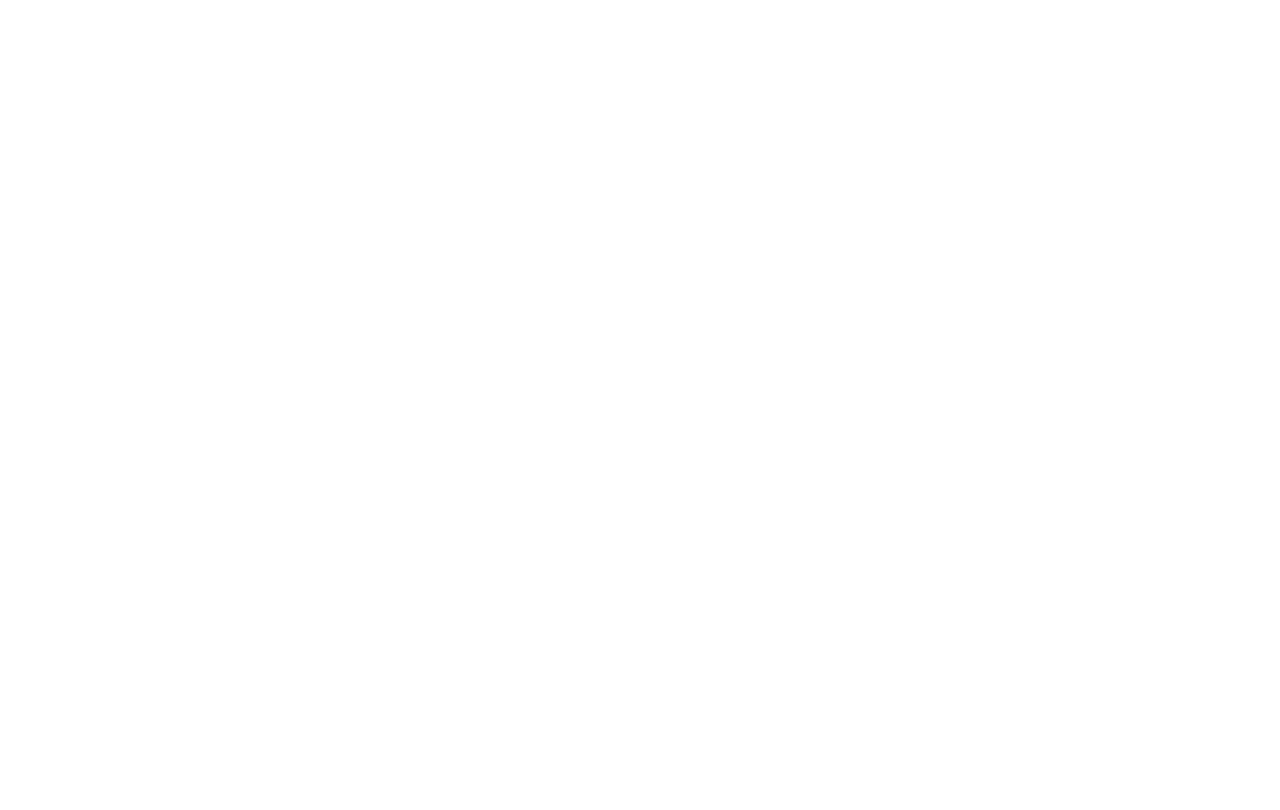
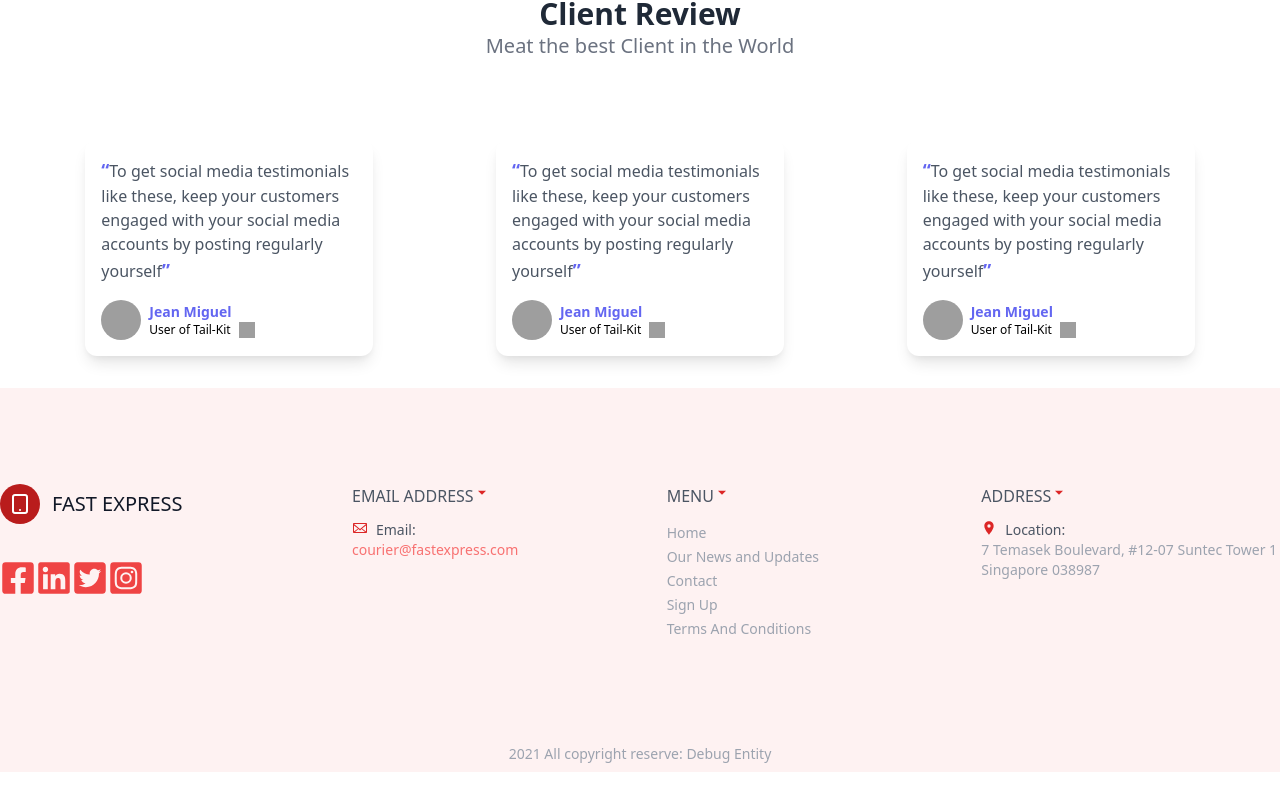
Before and after one commit to debuger317/Fast-Express, a React (Create React App) app in the folder frontend/: page / in a window 1280 px wide. Shown: the part 1394-2204 px from the top of the page. Before the commit the page ends 1004 px from the top, so only its background shows below. Built offline with nearby package versions, Linux system fonts and the light colour scheme; grey boxes are pictures that could not be loaded.

Commit message:
Footer updated

```diff
--- a/frontend/package.json
+++ b/frontend/package.json
@@ -7,8 +7,8 @@
     "@testing-library/jest-dom": "^5.14.1",
     "@testing-library/react": "^11.2.7",
     "@testing-library/user-event": "^12.8.3",
+    "mdbreact": "^5.1.0",
     "node-sass": "^6.0.1",
-    "mdbreact": "^5.1.0",
     "react": "^17.0.2",
     "react-dom": "^17.0.2",
     "react-icons": "^4.2.0",
--- a/frontend/src/App.js
+++ b/frontend/src/App.js
@@ -3,13 +3,16 @@
 import Navbar from './component/header/sub-component/nav-bar/Navbar';
 import Support from './component/support/Support';
 import Review from './component/reviews/Review.jsx';
+import OurMission from './component/our-mission/OurMission';
 
 const App = () => {
   return (
     <div className="App">
       <Navbar/>
+      <OurMission/>
       <Support/>
       <Review/>
+      <Footer/>
     </div>
   )
 }
--- a/frontend/src/component/footer/Footer.jsx
+++ b/frontend/src/component/footer/Footer.jsx
@@ -1,11 +1,19 @@
 import React from 'react';
+import { GoMail } from "react-icons/go";
+import { MdLocationOn } from "react-icons/md";
+import { RiArrowDownSFill } from "react-icons/ri";
+import { FaFacebookSquare } from "react-icons/fa";
+import { FaLinkedin } from "react-icons/fa";
+import { FaTwitterSquare } from "react-icons/fa";
+import { FaInstagramSquare } from "react-icons/fa";
+
 
 const Footer = () => {
     return (
         <section>
             <div className="mb-16">
-                <footer className="text-gray-600 body-font bg-gray-200">
-                    <div className="container px-5 py-24 mx-auto flex md:items-center lg:items-start md:flex-row md:flex-nowrap flex-wrap flex-col">
+                <footer className="text-gray-600 body-font bg-red-50">
+                    <div className="container py-24 mx-auto flex md:items-center lg:items-start md:flex-row md:flex-nowrap flex-wrap flex-col">
                         <div className="w-64 flex-shrink-0 md:mx-0 mx-auto text-center md:text-left">
                             <a className="flex title-font font-medium items-center md:justify-start justify-center text-gray-900" href=" #">
                                 <svg xmlns="http://www.w3.org/2000/svg" className="w-10 h-10 text-white p-2 bg-red-700 rounded-full" fill="none" viewBox="0 0 24 24" stroke="currentColor">
@@ -13,63 +21,54 @@
                                 </svg>
                                 <span className="ml-3 text-xl text-dark">FAST EXPRESS</span>
                             </a>
-                            <p className="mt-2 text-sm text-white">Air plant banjo lyft occupy retro adaptogen indego</p>
+                            <div className="flex text-4xl py-9 text-red-500">
+                                <a href="https://facebook.com"><FaFacebookSquare/></a>
+                                <a href="https://linkedin.com"><FaLinkedin/></a>
+                                <a href="https://twitter.com"><FaTwitterSquare/></a>
+                                <a href="https://instagram.com"><FaInstagramSquare/></a>
+                            </div>
                         </div>
                         <div className="flex-grow flex flex-wrap md:pl-20 -mb-10 md:mt-0 mt-10 md:text-left">
                             <div className="lg:w-1/3 md:w-1/2 w-full px-4">
-                                <h2 className="title-font font-bold text-white tracking-widest text-md mb-3">CATEGORIES</h2>
+                                <h2 className="title-font font-medium text-dark tracking-normal flex text-md mb-3">EMAIL ADDRESS <RiArrowDownSFill className="text-red-600"/></h2>
+                                <div className="flex">
+                                    <GoMail className="text-red-600" /> <span className="pl-2 text-sm">Email:</span>
+                                </div>
+                                <p className="text-sm text-red-400 hover:text-gray-400 cursor-pointer">courier@fastexpress.com</p>
+                            </div>
+                            <div className="lg:w-1/3 md:w-1/2 w-full px-4">
+                                <h2 className="title-font font-medium text-dark tracking-normal text-md mb-3 flex">MENU <RiArrowDownSFill className="text-red-600"/></h2>
                                 <nav className="list-none mb-10">
                                     <li>
-                                        <a className="text-white hover:text-red-300" href=" ">First Link</a>
+                                        <a className="text-gray-400 text-sm hover:text-red-300" href=" #">Home</a>
                                     </li>
                                     <li>
-                                        <a className="text-white hover:text-red-300" href=" ">Second Link</a>
+                                        <a className="text-gray-400 text-sm hover:text-red-400" href=" #">Our News and Updates</a>
                                     </li>
                                     <li>
-                                        <a className="text-white hover:text-red-300" href=" #">Third Link</a>
+                                        <a className="text-gray-400 text-sm hover:text-red-400" href=" #">Contact</a>
                                     </li>
                                     <li>
-                                        <a className="text-white hover:text-red-300" href=" #">Fourth Link</a>
-                                    </li>
-                                </nav>
-                            </div>
-                            <div className="lg:w-1/3 md:w-1/2 w-full px-4">
-                                <h2 className="title-font font-bold text-white tracking-widest text-md mb-3">CATEGORIES</h2>
-                                <nav className="list-none mb-10">
-                                    <li>
-                                        <a className="text-white hover:text-red-300" href=" #">First link</a>
+                                        <a className="text-gray-400 text-sm hover:text-red-400" href=" #">Sign Up</a>
                                     </li>
                                     <li>
-                                        <a className="text-white hover:text-red-300" href=" #">Second link</a>
-                                    </li>
-                                    <li>
-                                        <a className="text-white hover:text-red-300" href=" #">Third link</a>
-                                    </li>
-                                    <li>
-                                        <a className="text-white hover:text-red-300" href=" #">Fourth Link</a>
+                                        <a className="text-gray-400 text-sm hover:text-red-400" href=" #">Terms And Conditions</a>
                                     </li>
                                 </nav>
                             </div>
                             <div className="lg:w-1/3 md:w-1/2 w-full pl-4 ml-auto">
-                                <h2 className="title-font font-bold text-white tracking-widest text-md mb-3">CATEGORIES</h2>
-                                <nav className="list-none mb-10">
-                                    <li>
-                                        <a className="text-white hover:text-red-300" href=" #">First Link</a>
-                                    </li>
-                                    <li>
-                                        <a className="text-white hover:text-red-300" href=" #">Second Link</a>
-                                    </li>
-                                    <li>
-                                        <a className="text-white hover:text-red-300" href=" #">Third Link</a>
-                                    </li>
-                                    <li>
-                                        <a className="text-white hover:text-red-300" href=" #">Fourth Link</a>
-                                    </li>
-                                </nav>
+                                <h2 className="title-font font-medium text-dark tracking-normal text-md mb-3 flex">ADDRESS <RiArrowDownSFill className="text-red-600"/></h2>
+                                <div className="flex">
+                                    <MdLocationOn className="text-red-600" /> <span className="pl-2 text-sm">Location:</span>
+                                </div>
+                                <p className="text-sm text-gray-400">7 Temasek Boulevard, #12-07 Suntec Tower 1 Singapore 038987</p>
                             </div>
                         </div>
                     </div>
                 </footer>
+                <div className="text-gray-600 body-font bg-red-50 text-center py-2">
+                    <p className="text-gray-400 text-sm hover:text-red-400"> {new Date().getFullYear()} All copyright reserve: Debug Entity</p>
+                </div>
             </div>
         </section>
     )
--- a/frontend/src/component/our-mission/OurMission.jsx
+++ b/frontend/src/component/our-mission/OurMission.jsx
@@ -1,5 +1,5 @@
 import React from 'react';
-import { BsBell } from 'react-icons/fa';
+import { BsBell } from 'react-icons/bs';
 const OurMission = () => {
     return (
         <section class="text-gray-600 body-font">
```
Also changed, not shown: 1 other file (tests, documents, lock files or other folders).
